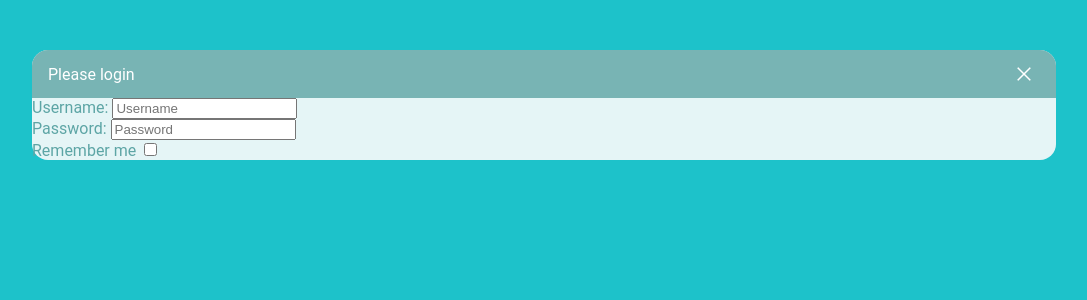
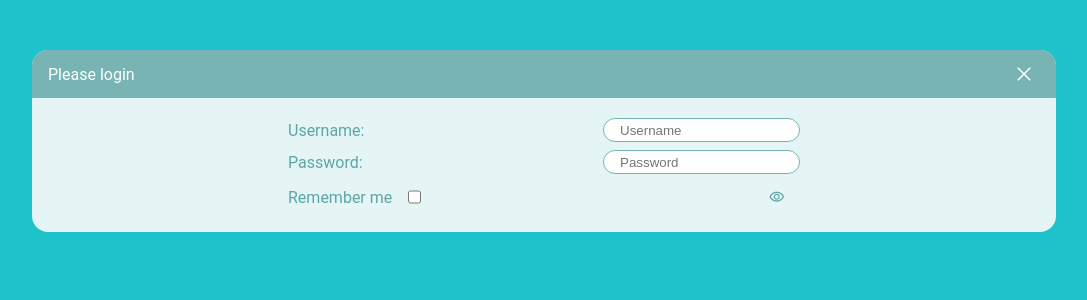
Before and after one commit to Cristian-Estevez/todo_list_django, a Django app: page /login/ in a window 1280 px wide. Shown: the top 300 px of the page, without its empty margins (96-1183 px from the left). Run offline with Django 4.2, Linux system fonts and the light colour scheme.

Commit message:
Styled login page

```diff
--- a/src/in_django/static/in_django/css/global.css
+++ b/src/in_django/static/in_django/css/global.css
@@ -347,6 +347,10 @@ section {
   width: 100%;
 }
 
+.w-half {
+  width: 50%;
+}
+
 .mb-3 {
   margin-bottom: .75rem;
 }
@@ -365,8 +369,43 @@ section {
   background-color: #00000050;
 }
 
+.my-4 {
+  margin-top: 1rem;
+  margin-bottom: 1rem;
+}
+
+.mt-4 {
+  margin-top: 1rem;
+}
+
+.ml-4 {
+  margin-left: 1rem;
+}
+
 .pl-4 {
   padding-left: 1rem;
+}
+
+.py-1 {
+  padding-top: .25rem;
+  padding-bottom: .25rem;
+}
+
+.py-3 {
+  padding-top: .75rem;
+  padding-bottom: .75rem;
+}
+
+.h-4 {
+  height: 1rem;
+}
+
+.h-5 {
+  height: 1.25rem;
+}
+
+.h-6 {
+  height: 1.5rem;
 }
 
 .checkbox:checked:before {
@@ -383,6 +422,28 @@ section {
   min-height: 2.5rem;
 }
 
+input {
+  border: 0;
+  outline: 0;
+  border-radius: 12px;
+  border-color: var(--primary) !important;
+  border: solid 1px;
+  transition: box-shadow .3s ease-in-out;
+  color: var(--outline);
+}
+
+input[type="password"]:focus,
+input[type="text"]:focus {
+  outline: none !important;
+  box-shadow: 2px 1px inset var(--primary), 0 0 2px 2px inset var(--primary);
+}
+
+.visibility {
+  font-variation-settings: 'FILL' 0, 'wght' 400, 'GRAD' 0, 'opsz' 28;
+  font-size: 1rem !important;
+  margin: .2rem;
+}
+
 /**************************** login start *******************************/
 
 /**************************** login end *******************************/
--- a/src/static/main/main.js
+++ b/src/static/main/main.js
@@ -48,8 +48,24 @@ $(document).ready(function () {
   $('#login-icon, #login-close').on('click', toggleLoginModal);
 
   $('.task').on('click', showDescription);
+
+  $('.visibility').on('click', togglePasswordVisibility);
 })
 
+function togglePasswordVisibility() {
+  Array.from($('.visibility')).forEach(icon => {
+    if (icon.classList.contains('display-none')) {
+      icon.classList.remove('display-none');
+    } else {
+      icon.classList.add('display-none');
+    }
+  });
+  if ($('#password').attr('type') === 'password') {
+    $('#password').attr('type', 'text');
+  } else {
+    $('#password').attr('type', 'password');
+  }
+}
 
 function showDescription(event) {
   event.stopPropagation();
--- a/src/todo_list/templates/todo_list/login.html
+++ b/src/todo_list/templates/todo_list/login.html
@@ -16,20 +16,29 @@
             </span>
         </div>
 
-        <div class="login-form-container">
-            <form action="POST" class="flex flex-column">
+        <div class="login-form-container w-full">
+            <form action="POST" class="flex flex-column items-center w-full my-4">
                 {% csrf_token %}
-                <span>
-                    <label for="name">Username:</label>
-                    <input type="text" name="name" placeholder="Username" id="">
+                <span class="flex justify-between w-half py-1">
+                    <label class="items-center flex" for="name">Username:</label>
+                    <input class="h-5 items-center pl-4" type="text" name="name" placeholder="Username" id="">
                 </span>
-                <span>
-                    <label for="password">Password:</label>
-                    <input type="password" name="password" placeholder="Password" id="">
+                <span class="flex justify-between w-half py-1">
+                    <label class="items-center flex" for="password">Password:</label>
+                    <input class="h-5 items-center pl-4" type="password" name="password" placeholder="Password"
+                        id="password">
                 </span>
-                <span>
-                    <label for="remember-me">Remember me</label>
-                    <input class="checkbox" type="checkbox" name="remember-me">
+                <span class="flex justify-between w-half py-1">
+                    <span class="flex">
+                        <label class=" items-center flex" for="remember-me">Remember me</label>
+                        <input class="checkbox ml-4" type="checkbox" name="remember-me">
+                    </span>
+                    <i class="nav-icon material-symbols-outlined visibility" title="Show password">
+                        visibility
+                    </i>
+                    <i class="nav-icon material-symbols-outlined display-none visibility" title="Show password">
+                        visibility_off
+                    </i>
                 </span>
             </form>
         </div>
```
